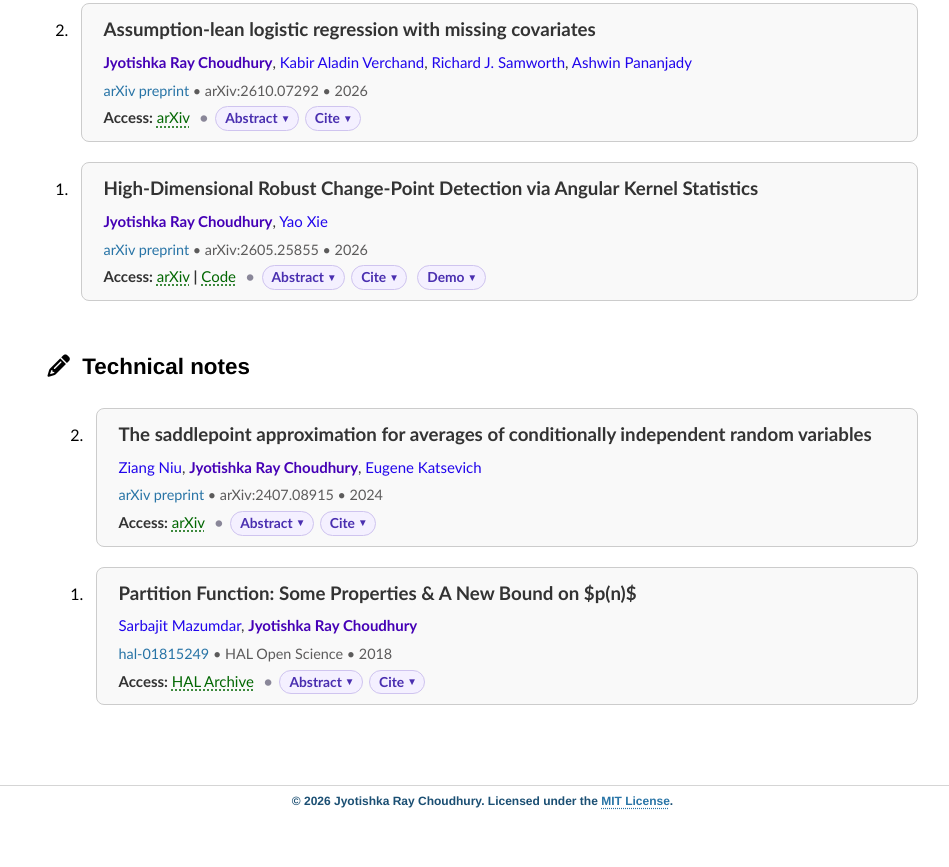
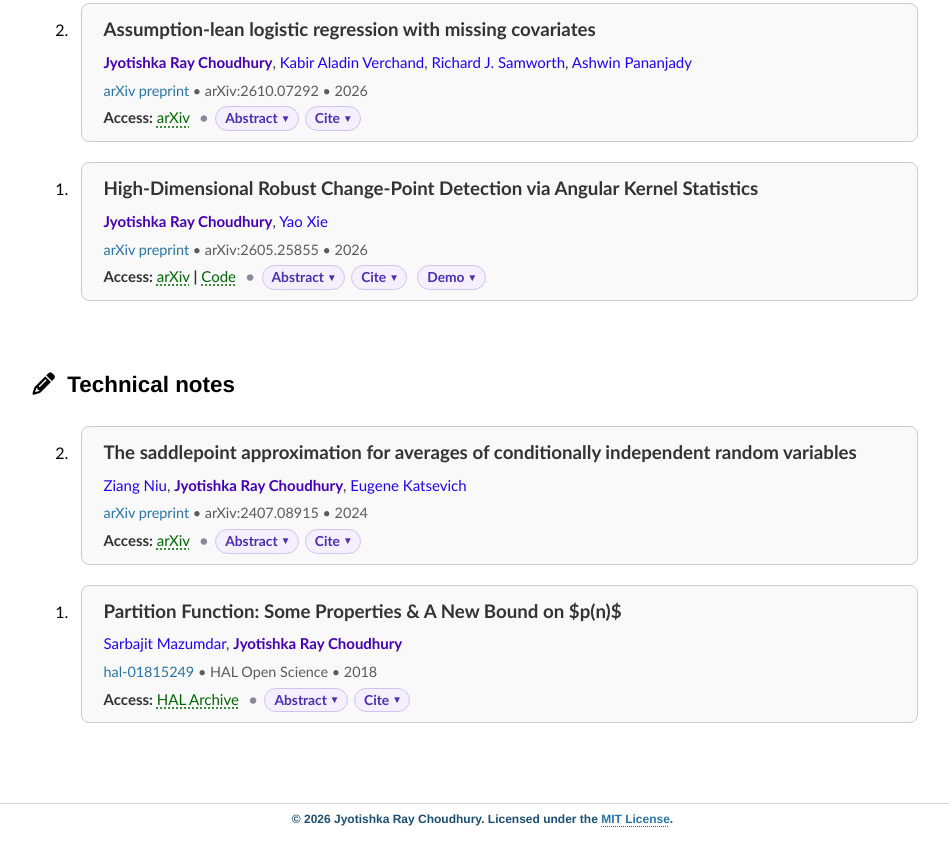
Before and after one commit to jyotishkarc/jyotishkarc.github.io, a plain HTML site: page research.html in a window 1280 px wide. Shown: the part 1143-2010 px from the top of the page, without its empty margins (150-1099 px from the left). Drawn offline with nearby package versions, Linux system fonts and the light colour scheme; no server answers; some icons are missing; a web font is replaced by a local one.

Commit message:
Research page: align Technical notes with the other sections
Co-Authored-By: Claude Opus 5.5 <noreply@anthropic.com>
Claude-Session: https://claude.ai/code/session_01K9rh9QkoucmSPEsKHBCBwq

```diff
--- a/css/research.css
+++ b/css/research.css
@@ -145,6 +145,12 @@ ol > li::marker {
     margin-left: 10px;
 }
 
+#technical_notes {
+    margin-top: 38px;
+    margin-bottom: 20px;
+    margin-left: 10px;
+}
+
 
 @media(max-width: 900px){
 
```
